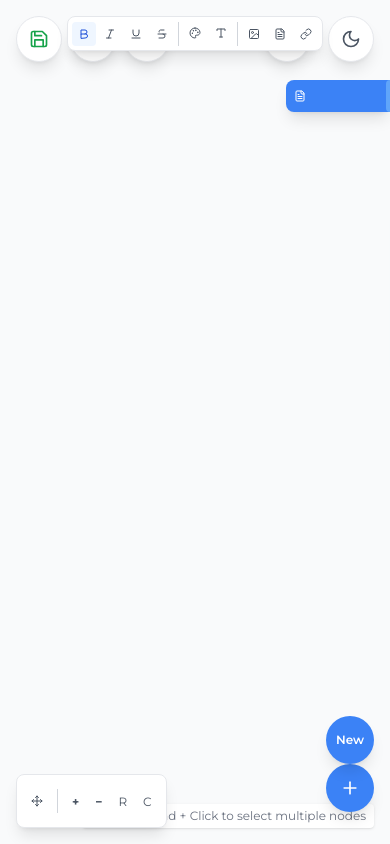
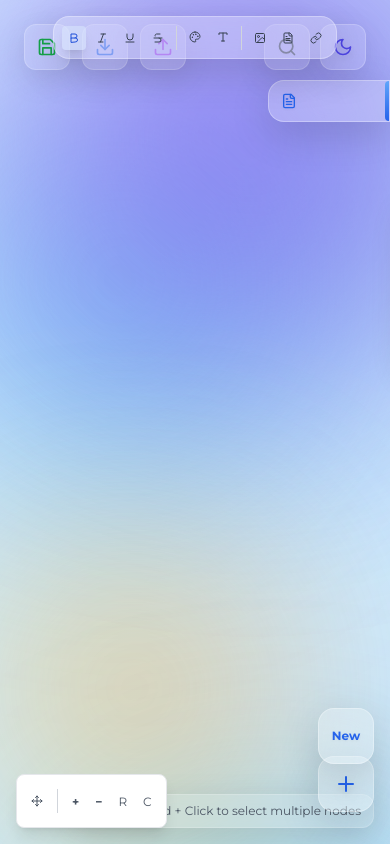
Before and after one commit to hawatri/Mind2Do, a React (Vite) app: page / in a window 390 px wide. Built offline with nearby package versions, Linux system fonts and the light colour scheme.

Commit message:
Updated tailwind.config.js

```diff
--- a/src/App.tsx
+++ b/src/App.tsx
@@ -2,11 +2,13 @@ import React from 'react';
 import { ThemeProvider } from './contexts/ThemeContext';
 import { ThemeToggle } from './components/ThemeToggle';
 import { MindMap } from './components/MindMap';
+import { GlassmorphismBackground } from './components/GlassmorphismBackground';
 
 function App() {
   return (
     <ThemeProvider>
-      <div className="min-h-screen bg-gray-50 dark:bg-gray-900 transition-colors duration-200 overflow-hidden">
+      <div className="min-h-screen relative overflow-hidden transition-all duration-500">
+        <GlassmorphismBackground />
         <ThemeToggle />
         <MindMap />
       </div>
--- a/src/components/FileOperations.tsx
+++ b/src/components/FileOperations.tsx
@@ -66,10 +66,10 @@ export const FileOperations: React.FC<FileOperationsProps> = ({
   };
 
   return (
-    <div className="fixed top-4 left-4 flex gap-2 z-50">
+    <div className="fixed top-6 left-6 flex gap-3 z-50">
       <button
         onClick={onSave}
-        className="p-3 rounded-full bg-white dark:bg-gray-800 shadow-lg hover:shadow-xl transition-all duration-200 border border-gray-200 dark:border-gray-700 text-green-600 hover:text-green-700"
+        className="p-3 rounded-xl glass hover:glass-strong transition-all duration-300 text-green-600 hover:text-green-700 hover:scale-105 hover:rotate-3"
         title="Save to browser storage"
       >
         <Save className="w-5 h-5" />
@@ -77,7 +77,7 @@ export const FileOperations: React.FC<FileOperationsProps> = ({
 
       <button
         onClick={handleDownload}
-        className="p-3 rounded-full bg-white dark:bg-gray-800 shadow-lg hover:shadow-xl transition-all duration-200 border border-gray-200 dark:border-gray-700 text-blue-600 hover:text-blue-700"
+        className="p-3 rounded-xl glass hover:glass-strong transition-all duration-300 text-blue-600 hover:text-blue-700 hover:scale-105 hover:rotate-3"
         title="Download mindmap"
       >
         <Download className="w-5 h-5" />
@@ -85,7 +85,7 @@ export const FileOperations: React.FC<FileOperationsProps> = ({
 
       <button
         onClick={handleUpload}
-        className="p-3 rounded-full bg-white dark:bg-gray-800 shadow-lg hover:shadow-xl transition-all duration-200 border border-gray-200 dark:border-gray-700 text-purple-600 hover:text-purple-700"
+        className="p-3 rounded-xl glass hover:glass-strong transition-all duration-300 text-purple-600 hover:text-purple-700 hover:scale-105 hover:rotate-3"
         title="Upload mindmap"
       >
         <Upload className="w-5 h-5" />
--- a/src/components/FormattingToolbar.tsx
+++ b/src/components/FormattingToolbar.tsx
@@ -51,12 +51,12 @@ export const FormattingToolbar: React.FC<FormattingToolbarProps> = ({
   if (!selectedNodeId) return null;
 
   return (
-    <div className="fixed top-4 left-1/2 transform -translate-x-1/2 bg-white dark:bg-gray-800 shadow-lg rounded-lg p-1 sm:p-2 flex items-center gap-0.5 sm:gap-1 border border-gray-200 dark:border-gray-700 z-50 max-w-[calc(100vw-2rem)]">
+    <div className="fixed top-4 left-1/2 transform -translate-x-1/2 glass-strong rounded-2xl p-2 sm:p-3 flex items-center gap-1 sm:gap-2 z-50 max-w-[calc(100vw-2rem)] hover:scale-105 transition-all duration-300">
       <button
         onClick={() => onFormatText('bold')}
         onTouchEnd={() => onFormatText('bold')}
         className={`p-1.5 sm:p-2 rounded hover:bg-gray-100 dark:hover:bg-gray-700 transition-colors ${
-          currentFormatting.bold ? 'bg-blue-50 dark:bg-blue-900/30 text-blue-700 dark:text-blue-400' : 'text-gray-600 dark:text-gray-400'
+          currentFormatting.bold ? 'bg-blue-100/50 dark:bg-blue-900/30 text-blue-700 dark:text-blue-400 shadow-lg' : 'text-gray-700 dark:text-gray-300'
         }`}
         title="Bold"
       >
@@ -67,7 +67,7 @@ export const FormattingToolbar: React.FC<FormattingToolbarProps> = ({
         onClick={() => onFormatText('italic')}
         onTouchEnd={() => onFormatText('italic')}
         className={`p-1.5 sm:p-2 rounded hover:bg-gray-100 dark:hover:bg-gray-700 transition-colors ${
-          currentFormatting.italic ? 'bg-blue-50 dark:bg-blue-900/30 text-blue-700 dark:text-blue-400' : 'text-gray-600 dark:text-gray-400'
+          currentFormatting.italic ? 'bg-blue-100/50 dark:bg-blue-900/30 text-blue-700 dark:text-blue-400 shadow-lg' : 'text-gray-700 dark:text-gray-300'
         }`}
         title="Italic"
       >
@@ -78,7 +78,7 @@ export const FormattingToolbar: React.FC<FormattingToolbarProps> = ({
         onClick={() => onFormatText('underline')}
         onTouchEnd={() => onFormatText('underline')}
         className={`p-1.5 sm:p-2 rounded hover:bg-gray-100 dark:hover:bg-gray-700 transition-colors ${
-          currentFormatting.underline ? 'bg-blue-50 dark:bg-blue-900/30 text-blue-700 dark:text-blue-400' : 'text-gray-600 dark:text-gray-400'
+          currentFormatting.underline ? 'bg-blue-100/50 dark:bg-blue-900/30 text-blue-700 dark:text-blue-400 shadow-lg' : 'text-gray-700 dark:text-gray-300'
         }`}
         title="Underline"
       >
@@ -89,7 +89,7 @@ export const FormattingToolbar: React.FC<FormattingToolbarProps> = ({
         onClick={() => onFormatText('strikethrough')}
         onTouchEnd={() => onFormatText('strikethrough')}
         className={`p-1.5 sm:p-2 rounded hover:bg-gray-100 dark:hover:bg-gray-700 transition-colors ${
-          currentFormatting.strikethrough ? 'bg-blue-50 dark:bg-blue-900/30 text-blue-700 dark:text-blue-400' : 'text-gray-600 dark:text-gray-400'
+          currentFormatting.strikethrough ? 'bg-blue-100/50 dark:bg-blue-900/30 text-blue-700 dark:text-blue-400 shadow-lg' : 'text-gray-700 dark:text-gray-300'
         }`}
         title="Strikethrough"
       >
@@ -102,14 +102,14 @@ export const FormattingToolbar: React.FC<FormattingToolbarProps> = ({
         <button
           onClick={() => setShowColorPicker(!showColorPicker)}
           onTouchEnd={() => setShowColorPicker(!showColorPicker)}
-          className="p-1.5 sm:p-2 rounded hover:bg-gray-100 dark:hover:bg-gray-700 transition-colors text-gray-600 dark:text-gray-400"
+          className="p-1.5 sm:p-2 rounded hover:bg-gray-100 dark:hover:bg-gray-700 transition-colors text-gray-700 dark:text-gray-300"
           title="Highlight"
         >
           <Palette className="w-3 h-3 sm:w-4 sm:h-4" />
         </button>
 
         {showColorPicker && (
-          <div className="absolute top-10 left-0 bg-white dark:bg-gray-800 shadow-lg rounded-lg p-2 border border-gray-200 dark:border-gray-700 flex gap-1">
+          <div className="absolute top-10 left-0 glass-strong rounded-xl p-2 flex gap-1 shadow-xl">
             {highlightColors.map(({ color, label, bgClass }) => (
               <button
                 key={color}
@@ -128,14 +128,14 @@ export const FormattingToolbar: React.FC<FormattingToolbarProps> = ({
       <div className="relative">
         <button
           onClick={() => setShowTextColorPicker(!showTextColorPicker)}
-          className="p-1.5 sm:p-2 rounded hover:bg-gray-100 dark:hover:bg-gray-700 transition-colors text-gray-600 dark:text-gray-400"
+          className="p-1.5 sm:p-2 rounded hover:bg-gray-100 dark:hover:bg-gray-700 transition-colors text-gray-700 dark:text-gray-300"
           title="Text Color"
         >
           <Type className="w-3 h-3 sm:w-4 sm:h-4" />
         </button>
 
         {showTextColorPicker && (
-          <div className="absolute top-10 left-0 bg-white dark:bg-gray-800 shadow-lg rounded-lg p-2 border border-gray-200 dark:border-gray-700 flex gap-1">
+          <div className="absolute top-10 left-0 glass-strong rounded-xl p-2 flex gap-1 shadow-xl">
             {textColors.map(({ color, label, colorClass }) => (
               <button
                 key={color}
@@ -157,7 +157,7 @@ export const FormattingToolbar: React.FC<FormattingToolbarProps> = ({
 
       <button
         onClick={() => onAddMedia('image')}
-        className="p-1.5 sm:p-2 rounded hover:bg-gray-100 dark:hover:bg-gray-700 transition-colors text-gray-600 dark:text-gray-400"
+        className="p-1.5 sm:p-2 rounded hover:bg-gray-100 dark:hover:bg-gray-700 transition-colors text-gray-700 dark:text-gray-300"
         title="Add Image"
       >
         <Image className="w-3 h-3 sm:w-4 sm:h-4" />
@@ -165,7 +165,7 @@ export const FormattingToolbar: React.FC<FormattingToolbarProps> = ({
 
       <button
         onClick={() => onAddMedia('document')}
-        className="p-1.5 sm:p-2 rounded hover:bg-gray-100 dark:hover:bg-gray-700 transition-colors text-gray-600 dark:text-gray-400"
+        className="p-1.5 sm:p-2 rounded hover:bg-gray-100 dark:hover:bg-gray-700 transition-colors text-gray-700 dark:text-gray-300"
         title="Add Document"
       >
         <FileText className="w-3 h-3 sm:w-4 sm:h-4" />
@@ -173,7 +173,7 @@ export const FormattingToolbar: React.FC<FormattingToolbarProps> = ({
 
       <button
         onClick={() => onAddMedia('link')}
-        className="p-1.5 sm:p-2 rounded hover:bg-gray-100 dark:hover:bg-gray-700 transition-colors text-gray-600 dark:text-gray-400"
+        className="p-1.5 sm:p-2 rounded hover:bg-gray-100 dark:hover:bg-gray-700 transition-colors text-gray-700 dark:text-gray-300"
         title="Add Link (YouTube, Video, Audio)"
       >
         <Link className="w-3 h-3 sm:w-4 sm:h-4" />
--- /dev/null
+++ b/src/components/GlassmorphismBackground.tsx
@@ -0,0 +1,23 @@
+import React from 'react';
+import { useTheme } from '../contexts/ThemeContext';
+
+export const GlassmorphismBackground: React.FC = () => {
+  const { isDarkMode } = useTheme();
+
+  return (
+    <>
+      {/* Animated gradient background */}
+      <div className={`fixed inset-0 transition-all duration-500 ${
+        isDarkMode ? 'gradient-bg-dark' : 'gradient-bg-light'
+      }`} />
+
+      {/* Blurred decoration circles */}
+      <div className="blur-decoration w-[600px] h-[600px] -bottom-40 -left-40 bg-gradient-to-r from-pink-400 to-purple-500" />
+      <div className="blur-decoration w-[400px] h-[400px] top-20 -left-20 bg-gradient-to-r from-blue-400 to-cyan-500" />
+      <div className="blur-decoration w-[500px] h-[500px] -top-28 -right-28 bg-gradient-to-r from-purple-500 to-indigo-600" />
+      <div className="blur-decoration w-[300px] h-[300px] bottom-20 right-20 bg-gradient-to-r from-orange-400 to-pink-500" />
+      <div className="blur-decoration w-[350px] h-[350px] top-1/2 left-1/4 bg-gradient-to-r from-green-400 to-blue-500" />
+      <div className="blur-decoration w-[250px] h-[250px] top-1/3 right-1/3 bg-gradient-to-r from-yellow-400 to-orange-500" />
+    </>
+  );
+};
--- a/src/components/MindMap.tsx
+++ b/src/components/MindMap.tsx
@@ -762,18 +762,18 @@ export const MindMap: React.FC = () => {
       <button
         onClick={() => setIsDocumentViewerOpen(true)}
         onTouchEnd={() => setIsDocumentViewerOpen(true)}
-        className="fixed top-20 right-0 p-2 sm:p-3 bg-blue-500 hover:bg-blue-600 text-white rounded-l-lg shadow-lg hover:shadow-xl transition-all duration-300 ease-in-out transform hover:translate-x-1 flex items-center gap-1 sm:gap-2 z-40 group"
+        className="fixed top-20 right-0 p-3 sm:p-4 glass-strong text-blue-600 dark:text-blue-400 rounded-l-2xl shadow-xl hover:shadow-2xl transition-all duration-300 ease-in-out transform hover:translate-x-1 hover:scale-105 flex items-center gap-2 z-40 group"
         title="View Documents & Media"
       >
-        <FileText className="w-3 h-3 sm:w-4 sm:h-4" />
-        <span className="text-xs sm:text-sm font-medium opacity-0 group-hover:opacity-100 transition-opacity duration-300 whitespace-nowrap">
+        <FileText className="w-4 h-4 sm:w-5 sm:h-5 drop-shadow-sm" />
+        <span className="text-xs sm:text-sm font-semibold opacity-0 group-hover:opacity-100 transition-opacity duration-300 whitespace-nowrap">
           Documents
         </span>
-        <div className="absolute right-0 top-0 w-1 h-full bg-blue-400 rounded-l-full transition-all duration-300 group-hover:w-2"></div>
+        <div className="absolute right-0 top-0 w-1 h-full bg-gradient-to-b from-blue-400 to-blue-600 rounded-l-full transition-all duration-300 group-hover:w-2"></div>
       </button>
 
               <div
-          className={`mindmap-container relative w-full h-full bg-gray-50 dark:bg-gray-900 overflow-hidden ${
+          className={`mindmap-container relative w-full h-full overflow-hidden ${
             isHandTool ? 'cursor-grab' : 'cursor-default'
           } ${isDraggingCanvas ? 'cursor-grabbing' : ''}`}
           onMouseDown={handleCanvasMouseDown}
@@ -887,10 +887,10 @@ export const MindMap: React.FC = () => {
             setNodes(prev => [...prev, newNode]);
             setSelectedNodeId(newId);
           }}
-          className="fixed bottom-8 right-4 sm:right-8 w-12 h-12 sm:w-14 sm:h-14 bg-blue-500 hover:bg-blue-600 text-white rounded-full shadow-lg hover:shadow-xl transition-all duration-200 flex items-center justify-center z-40"
+          className="fixed bottom-8 right-4 sm:right-8 w-14 h-14 sm:w-16 sm:h-16 glass-strong text-blue-600 dark:text-blue-400 rounded-2xl shadow-xl hover:shadow-2xl transition-all duration-300 flex items-center justify-center z-40 hover:scale-110 hover:rotate-12"
           title="Add new root task"
         >
-          <Plus className="w-5 h-5 sm:w-6 sm:h-6" />
+          <Plus className="w-6 h-6 sm:w-7 sm:h-7 drop-shadow-lg" />
         </button>
 
         <button
@@ -924,13 +924,13 @@ export const MindMap: React.FC = () => {
               console.error('Failed to clear storage:', error);
             }
           }}
-          className="fixed bottom-20 right-4 sm:bottom-8 sm:right-24 w-12 h-12 sm:w-14 sm:h-14 bg-blue-500 hover:bg-blue-600 text-white rounded-full shadow-lg hover:shadow-xl transition-all duration-200 flex items-center justify-center z-40"
+          className="fixed bottom-20 right-4 sm:bottom-8 sm:right-24 w-14 h-14 sm:w-16 sm:h-16 glass-strong text-blue-600 dark:text-blue-400 rounded-2xl shadow-xl hover:shadow-2xl transition-all duration-300 flex items-center justify-center z-40 hover:scale-110 hover:rotate-12"
           title="Create new mindmap (clears everything)"
         >
-          <span className="text-xs sm:text-sm font-semibold">New</span>
+          <span className="text-xs sm:text-sm font-bold drop-shadow-sm">New</span>
         </button>
 
-        <div className="fixed bottom-4 right-4 text-xs text-gray-500 dark:text-gray-400 bg-white dark:bg-gray-800 px-2 py-1 rounded shadow">
+        <div className="fixed bottom-4 right-4 text-xs text-gray-600 dark:text-gray-400 glass px-3 py-2 rounded-xl shadow-lg">
           Hold Ctrl/Cmd + Click to select multiple nodes
         </div>
       </div>
--- a/src/components/SearchBar.tsx
+++ b/src/components/SearchBar.tsx
@@ -216,10 +216,10 @@ export const SearchBar: React.FC<SearchBarProps> = ({
       {/* Search Button */}
       <button
         onClick={() => setIsOpen(true)}
-        className="fixed top-4 right-20 p-3 rounded-full bg-white dark:bg-gray-800 shadow-lg hover:shadow-xl transition-all duration-200 border border-gray-200 dark:border-gray-700 z-50"
+        className="fixed top-6 right-20 p-3 rounded-xl glass hover:glass-strong transition-all duration-300 z-50 hover:scale-105 hover:rotate-3"
         title="Search nodes (Ctrl+K)"
       >
-        <Search className="w-5 h-5 text-gray-600 dark:text-gray-400" />
+        <Search className="w-5 h-5 text-gray-700 dark:text-gray-300 drop-shadow-sm" />
       </button>
 
       {/* Search Modal */}
@@ -227,16 +227,16 @@ export const SearchBar: React.FC<SearchBarProps> = ({
         <>
           {/* Backdrop */}
           <div
-            className="fixed inset-0 bg-black bg-opacity-50 backdrop-blur-sm z-50"
+            className="fixed inset-0 bg-black/30 backdrop-blur-md z-50"
             onClick={() => setIsOpen(false)}
           />
 
           {/* Search Container */}
           <div className="fixed top-20 left-1/2 transform -translate-x-1/2 w-full max-w-2xl mx-4 z-50">
-            <div className="bg-white dark:bg-gray-800 rounded-lg shadow-xl border border-gray-200 dark:border-gray-700 overflow-hidden">
+            <div className="glass-strong rounded-2xl shadow-2xl overflow-hidden">
               {/* Search Input */}
-              <div className="flex items-center gap-3 p-4 border-b border-gray-200 dark:border-gray-700">
-                <Search className="w-5 h-5 text-gray-400" />
+              <div className="flex items-center gap-3 p-4 border-b border-white/20 dark:border-gray-600/30">
+                <Search className="w-5 h-5 text-gray-500 dark:text-gray-400" />
                 <input
                   ref={searchInputRef}
                   type="text"
@@ -244,11 +244,11 @@ export const SearchBar: React.FC<SearchBarProps> = ({
                   onChange={(e) => setSearchQuery(e.target.value)}
                   onKeyDown={handleKeyDown}
                   placeholder="Search nodes by title, description, or media..."
-                  className="flex-1 bg-transparent outline-none text-gray-900 dark:text-gray-100 placeholder-gray-500 dark:placeholder-gray-400"
+                  className="flex-1 bg-transparent outline-none text-gray-900 dark:text-gray-100 placeholder-gray-500 dark:placeholder-gray-400 font-medium"
                 />
                 <button
                   onClick={() => setIsOpen(false)}
-                  className="p-1 rounded hover:bg-gray-100 dark:hover:bg-gray-700 text-gray-500 dark:text-gray-400"
+                  className="p-1 rounded-lg hover:bg-white/20 dark:hover:bg-gray-700/50 text-gray-500 dark:text-gray-400 transition-colors"
                 >
                   <X className="w-4 h-4" />
                 </button>
@@ -257,21 +257,21 @@ export const SearchBar: React.FC<SearchBarProps> = ({
               {/* Search Results */}
               <div ref={resultsRef} className="max-h-96 overflow-y-auto">
                 {isSearching && (
-                  <div className="p-4 text-center text-gray-500 dark:text-gray-400">
+                  <div className="p-4 text-center text-gray-600 dark:text-gray-400">
                     <div className="animate-spin w-5 h-5 border-2 border-blue-500 border-t-transparent rounded-full mx-auto mb-2"></div>
                     Searching...
                   </div>
                 )}
 
                 {!isSearching && searchQuery && searchResults.length === 0 && (
-                  <div className="p-4 text-center text-gray-500 dark:text-gray-400">
+                  <div className="p-4 text-center text-gray-600 dark:text-gray-400">
                     No nodes found matching "{searchQuery}"
                   </div>
                 )}
 
                 {!isSearching && searchResults.length > 0 && (
                   <div className="py-2">
-                    <div className="px-4 py-2 text-xs text-gray-500 dark:text-gray-400 bg-gray-50 dark:bg-gray-700">
+                    <div className="px-4 py-2 text-xs text-gray-600 dark:text-gray-400 bg-white/10 dark:bg-gray-700/30">
                       {searchResults.length} result{searchResults.length !== 1 ? 's' : ''} found
                     </div>
 
--- a/src/components/ThemeToggle.tsx
+++ b/src/components/ThemeToggle.tsx
@@ -8,13 +8,13 @@ export const ThemeToggle: React.FC = () => {
   return (
     <button
       onClick={toggleTheme}
-      className="fixed top-4 right-4 p-3 rounded-full bg-white dark:bg-gray-800 shadow-lg hover:shadow-xl transition-all duration-200 border border-gray-200 dark:border-gray-700 z-50"
+      className="fixed top-6 right-6 z-50 p-3 rounded-xl glass hover:glass-strong transition-all duration-300 hover:scale-105 hover:rotate-12"
       aria-label={isDarkMode ? 'Switch to light mode' : 'Switch to dark mode'}
     >
       {isDarkMode ? (
-        <Sun className="w-5 h-5 text-yellow-500" />
+        <Sun className="w-5 h-5 text-yellow-400 drop-shadow-lg" />
       ) : (
-        <Moon className="w-5 h-5 text-gray-600" />
+        <Moon className="w-5 h-5 text-indigo-600 drop-shadow-lg" />
       )}
     </button>
   );
--- a/src/index.css
+++ b/src/index.css
@@ -1,6 +1,13 @@
 @tailwind base;
 @tailwind components;
 @tailwind utilities;
+
+@import url('https://fonts.googleapis.com/css2?family=Montserrat:wght@300;400;500;600;700;800&display=swap');
+
+/* Base font family */
+* {
+  font-family: 'Montserrat', sans-serif;
+}
 
 /* Remove all scroll bars */
 * {
@@ -29,6 +36,94 @@ html, body {
 #root {
   overflow: hidden;
   height: 100vh;
+}
+
+/* Glassmorphism utilities */
+.glass {
+  background: rgba(255, 255, 255, 0.15);
+  backdrop-filter: blur(20px);
+  border: 1px solid rgba(255, 255, 255, 0.2);
+  box-shadow: 0 8px 32px rgba(0, 0, 0, 0.1);
+}
+
+.dark .glass {
+  background: rgba(17, 25, 40, 0.25);
+  border: 1px solid rgba(255, 255, 255, 0.1);
+  box-shadow: 0 8px 32px rgba(0, 0, 0, 0.3);
+}
+
+.glass-strong {
+  background: rgba(255, 255, 255, 0.25);
+  backdrop-filter: blur(40px);
+  border: 1px solid rgba(255, 255, 255, 0.3);
+  box-shadow: 0 12px 40px rgba(0, 0, 0, 0.15);
+}
+
+.dark .glass-strong {
+  background: rgba(17, 25, 40, 0.4);
+  border: 1px solid rgba(255, 255, 255, 0.15);
+  box-shadow: 0 12px 40px rgba(0, 0, 0, 0.4);
+}
+
+/* Animated gradient backgrounds */
+.gradient-bg-light {
+  background: linear-gradient(135deg, #b9e0ff 0%, #d9f0ff 50%, #b9e0ff 100%);
+  background-size: 400% 400%;
+  animation: gradientShift 15s ease infinite;
+}
+
+.gradient-bg-dark {
+  background: linear-gradient(135deg, #1e293b 0%, #334155 50%, #1e293b 100%);
+  background-size: 400% 400%;
+  animation: gradientShift 15s ease infinite;
+}
+
+@keyframes gradientShift {
+  0% { background-position: 0% 50%; }
+  50% { background-position: 100% 50%; }
+  100% { background-position: 0% 50%; }
+}
+
+/* Blurred decoration elements */
+.blur-decoration {
+  position: absolute;
+  border-radius: 50%;
+  filter: blur(120px);
+  opacity: 0.6;
+  pointer-events: none;
+  user-select: none;
+  transition: opacity 0.5s ease;
+}
+
+.dark .blur-decoration {
+  opacity: 0.3;
+}
+
+/* Enhanced node styling */
+.node-glass {
+  background: rgba(255, 255, 255, 0.2);
+  backdrop-filter: blur(20px);
+  border: 1px solid rgba(255, 255, 255, 0.3);
+  box-shadow: 0 8px 32px rgba(0, 0, 0, 0.1);
+}
+
+.dark .node-glass {
+  background: rgba(17, 25, 40, 0.3);
+  border: 1px solid rgba(255, 255, 255, 0.1);
+  box-shadow: 0 8px 32px rgba(0, 0, 0, 0.2);
+}
+
+.node-glass:hover {
+  background: rgba(255, 255, 255, 0.25);
+  border: 1px solid rgba(255, 255, 255, 0.4);
+  box-shadow: 0 12px 40px rgba(0, 0, 0, 0.15);
+  transform: translateY(-2px);
+}
+
+.dark .node-glass:hover {
+  background: rgba(17, 25, 40, 0.4);
+  border: 1px solid rgba(255, 255, 255, 0.15);
+  box-shadow: 0 12px 40px rgba(0, 0, 0, 0.3);
 }
 
 /* Document Viewer Animations */
```
Also changed, not shown: src/components/MindMapNode.tsx (+15 -19 lines), tailwind.config.js (+28 -1 lines).
